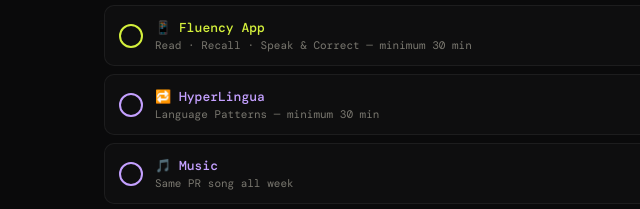
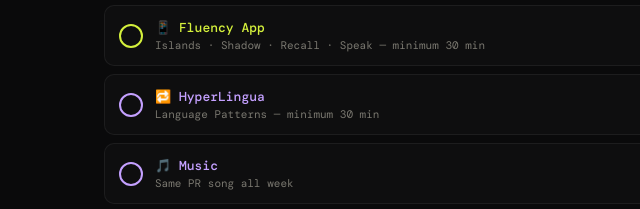
Before and after one commit to loschinony75/fluency-app, a plain HTML site: page index.html in a window 1280 px wide. Shown: the part 447-656 px from the top of the page, 196-836 px from the left. Drawn offline with nearby package versions, Linux system fonts and the light colour scheme.

Commit message:
index.html

```diff
--- a/index.html
+++ b/index.html
@@ -520,7 +520,7 @@
     id: 'fluency',
     emoji: '📱',
     title: 'Fluency App',
-    subtitle: 'Read · Recall · Speak & Correct — minimum 30 min',
+    subtitle: 'Islands · Shadow · Recall · Speak — minimum 30 min',
     color: 'var(--accent)',
     detail: `
       <div style="font-family:var(--font-head);font-size:18px;font-weight:700;color:var(--accent);margin-bottom:4px;">📱 Fluency App</div>
@@ -558,19 +558,7 @@
       </div>
 
       <div style="margin-bottom:16px;">
-        <div style="font-size:11px;color:var(--accent);font-weight:700;text-transform:uppercase;letter-spacing:0.06em;margin-bottom:8px;">③ Read at Your Level</div>
-        <div style="background:var(--surface2);border-radius:8px;padding:12px 14px;font-size:12px;color:var(--text);line-height:1.9;">
-          • This week's podcast transcript — same section<br>
-          • Or Maldeamores subtitles — one scene<br>
-          • Or your correction sentences from this week<br>
-          • Read straight through without stopping<br>
-          • Only write a word if you've seen it 3+ times<br>
-          • When done — say out loud in Spanish what it was about
-        </div>
-      </div>
-
-      <div style="margin-bottom:16px;">
-        <div style="font-size:11px;color:var(--accent);font-weight:700;text-transform:uppercase;letter-spacing:0.06em;margin-bottom:8px;">④ Recall</div>
+        <div style="font-size:11px;color:var(--accent);font-weight:700;text-transform:uppercase;letter-spacing:0.06em;margin-bottom:8px;">③ Recall</div>
         <div style="background:var(--surface2);border-radius:8px;padding:12px 14px;font-size:12px;color:var(--text);line-height:1.9;">
           • Switch to Recall mode<br>
           • Today's island — see English, say Spanish out loud before revealing<br>
@@ -580,7 +568,7 @@
       </div>
 
       <div style="margin-bottom:16px;">
-        <div style="font-size:11px;color:var(--accent);font-weight:700;text-transform:uppercase;letter-spacing:0.06em;margin-bottom:8px;">⑤ Speak & Correct</div>
+        <div style="font-size:11px;color:var(--accent);font-weight:700;text-transform:uppercase;letter-spacing:0.06em;margin-bottom:8px;">④ Speak & Correct</div>
         <div style="background:var(--surface2);border-radius:8px;padding:12px 14px;font-size:12px;color:var(--text);line-height:1.9;">
           • Press record — talk about your morning routine, military background, anything<br>
           • Write what you couldn't say here — Claude corrects it<br>
```
